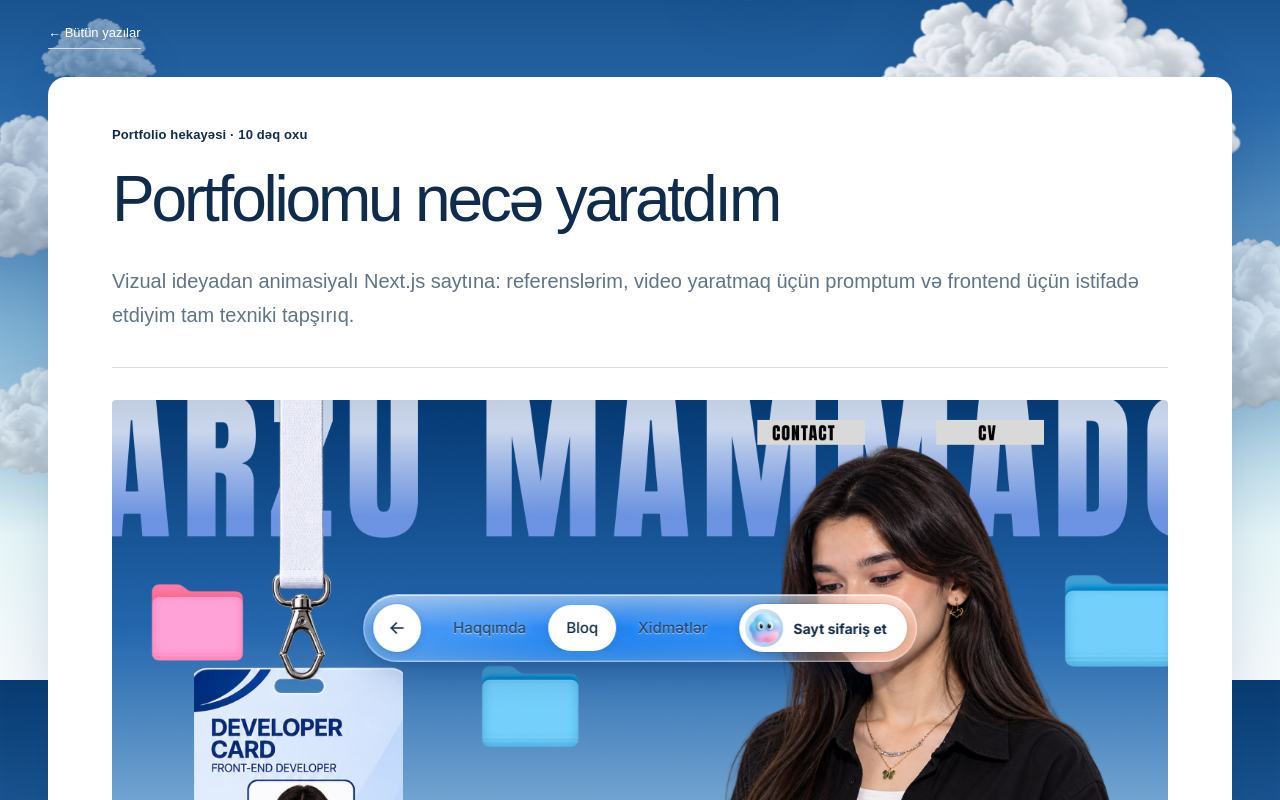
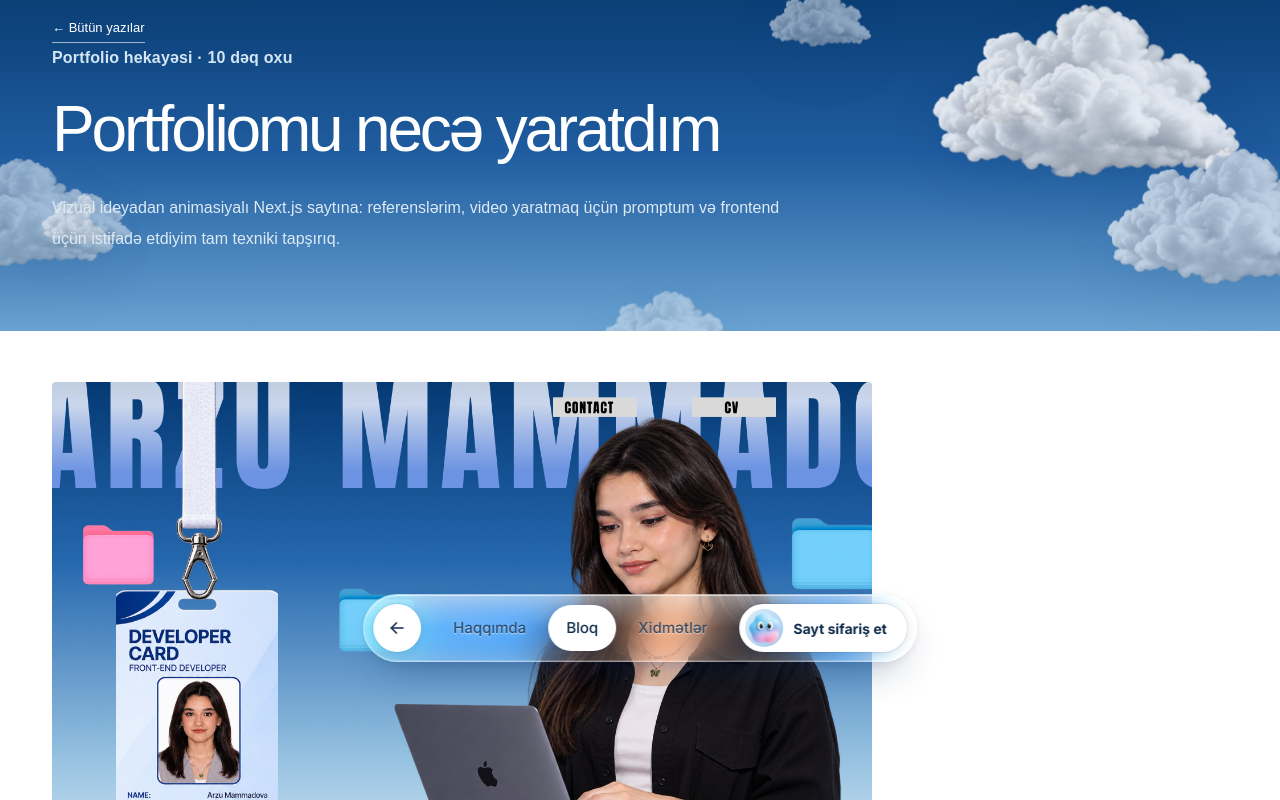
Before and after one commit to arzummammadova/Me, a Next.js app: page /az/blog/portfolio in a window 1280 px wide. Shown: the part 120-920 px from the top of the page. Built offline with nearby package versions, Linux system fonts and the light colour scheme.

Commit message:
Subpages: sky hero band with clouds, white body, tidier 1240px container

```diff
--- a/app/[locale]/blog/[slug]/page.tsx
+++ b/app/[locale]/blog/[slug]/page.tsx
@@ -3,6 +3,7 @@ import { getTranslations, setRequestLocale } from "next-intl/server";
 import { Link } from "@/i18n/navigation";
 import { articleIds } from "@/data/profile";
 import { PortfolioStory } from "@/components/portfolio-story";
+import { SkyClouds } from "@/components/sky-clouds";
 export default async function Article({
   params,
 }: {
@@ -14,16 +15,21 @@ export default async function Article({
   const t = await getTranslations("blog");
   return (
     <main id="main" className="content-page article-page">
+      <section className="page-hero">
+        <SkyClouds />
+        <div className="page-heading">
           <Link className="text-link" href="/blog">
             ← {t("back")}
           </Link>
-      <div className="page-body">
-      <article>
           <p className="eyebrow">
           {t(`${slug}.category`)} · {t(slug === "portfolio" ? "portfolio.readTime" : "readTime")}
         </p>
           <h1>{t(`${slug}.title`)}</h1>
           <p className="article-lead">{t(`${slug}.excerpt`)}</p>
+        </div>
+      </section>
+      <div className="page-body">
+      <article>
         {slug === "portfolio" ? <PortfolioStory /> : [1, 2, 3].map((n) => (
           <section key={n}>
             <h2>{t(`${slug}.heading${n}`)}</h2>
--- a/app/[locale]/layout.tsx
+++ b/app/[locale]/layout.tsx
@@ -5,7 +5,6 @@ import { getMessages, setRequestLocale } from "next-intl/server";
 import { notFound } from "next/navigation";
 import { routing } from "@/i18n/routing";
 import { Header } from "@/components/header";
-import { SkyClouds } from "@/components/sky-clouds";
 import { Footer } from "@/components/footer";
 import { HomeMascot } from "@/components/home-mascot";
 import { FloatingDock } from "@/components/floating-dock";
@@ -44,7 +43,6 @@ export default async function LocaleLayout({
     <html lang={locale} className={inter.variable}>
       <body>
         <NextIntlClientProvider messages={messages}>
-          <SkyClouds />
           <Header />
           {children}
           <Footer />
--- a/app/[locale]/projects/[slug]/page.tsx
+++ b/app/[locale]/projects/[slug]/page.tsx
@@ -2,6 +2,7 @@ import type { Metadata } from "next";
 import Image from "next/image";
 import { notFound } from "next/navigation";
 import { getTranslations, setRequestLocale } from "next-intl/server";
+import { SkyClouds } from "@/components/sky-clouds";
 import { ServiceIcon } from "@/components/service-icon";
 import { Link } from "@/i18n/navigation";
 import { routing } from "@/i18n/routing";
@@ -77,6 +78,8 @@ export default async function ProjectDetails({ params }: { params: Params }) {
   return (
     <>
       <main id="main" className="content-page projectsPage-page project-detail-page">
+        <section className="page-hero">
+          <SkyClouds />
             <div className="page-heading detail-heading">
               <Link className="back-link" href="/projects">
                 <ServiceIcon name="arrowRight" size={18} />
@@ -87,6 +90,7 @@ export default async function ProjectDetails({ params }: { params: Params }) {
                 <p className="page-intro">{t(`roles.${project.id}`)}</p>
               ) : null}
             </div>
+        </section>
 
         <div className="page-body detail-body">
           <figure className={"detail-hero" + (hero ? "" : " is-empty")}>
--- a/app/globals.css
+++ b/app/globals.css
@@ -3428,8 +3428,6 @@ body:not(:has(.content-page)) .sky-clouds { display: none; }
 /* END dock-liquid */
 
 /* BEGIN services-editorial */
-.services-page.content-page { max-width: 1480px; padding-left: clamp(16px, 3vw, 40px); padding-right: clamp(16px, 3vw, 40px); }
-.services-page .page-body { padding: clamp(24px, 3vw, 40px); background: #fbfcfd; }
 .svc-toolbar {
   display: flex; flex-wrap: wrap; align-items: center; justify-content: space-between;
   gap: 14px 32px; margin-bottom: clamp(22px, 2.4vw, 34px);
@@ -3505,8 +3503,6 @@ body:not(:has(.content-page)) .sky-clouds { display: none; }
 /* END services-editorial */
 
 /* BEGIN projects-editorial */
-.projectsPage-page.content-page:not(.project-detail-page) { max-width: 1480px; padding-left: clamp(16px, 3vw, 40px); padding-right: clamp(16px, 3vw, 40px); }
-.projectsPage-page:not(.project-detail-page) .page-body { padding: clamp(24px, 3vw, 40px); background: #fbfcfd; }
 .proj-link { display: block; color: inherit; text-decoration: none; }
 .proj-link:focus-visible { outline: 2px solid #2f5bd3; outline-offset: 4px; }
 .proj-browse .svc-meta h2 { margin: 18px 0 4px; font-size: 22px; font-weight: 400; color: #111827; letter-spacing: -0.01em; }
@@ -3526,3 +3522,60 @@ body:not(:has(.content-page)) .sky-clouds { display: none; }
 .tone-p4 { background: linear-gradient(140deg, #064e57 0%, #0e9f9a 60%, #7ae7c7 100%); }
 .tone-p5 { background: linear-gradient(140deg, #312e81 0%, #5a3fd6 55%, #9b8cff 100%); }
 /* END projects-editorial */
+
+/* BEGIN sky-hero */
+/* Subpages: sky band only behind the header + hero; white page below. */
+body:has(.content-page) { background: #fff; }
+.site-header.page-header { background: #083b71; }
+main.content-page {
+  max-width: none;
+  margin: 0;
+  padding: 0 0 130px;
+  min-height: 0;
+}
+.page-hero {
+  position: relative;
+  overflow: hidden;
+  isolation: isolate;
+  background: linear-gradient(180deg, #083b71 0%, #1f5c9f 48%, #6aa3d2 100%);
+  padding: clamp(18px, 2.4vw, 34px) 0 clamp(54px, 6vw, 96px);
+}
+main.content-page .page-hero > .page-heading {
+  position: relative;
+  z-index: 1;
+  max-width: 1240px;
+  margin: 0 auto;
+  padding: 0 clamp(18px, 3vw, 32px);
+}
+.page-hero .page-intro { max-width: 640px; }
+.page-hero .article-lead { color: #dceaf6; max-width: 760px; border-bottom: 0; padding-bottom: 0; margin-bottom: 0; }
+.page-hero .text-link { color: #fff; border-bottom-color: rgba(255, 255, 255, .6); }
+main.content-page > .page-body {
+  max-width: 1240px;
+  margin: clamp(32px, 4vw, 56px) auto 0;
+  padding: 0 clamp(18px, 3vw, 32px);
+  background: transparent;
+  border-radius: 0;
+  box-shadow: none;
+}
+main.article-page > .page-body article { max-width: 820px; }
+main.project-detail-page > .page-body { padding-top: 0; padding-bottom: 0; }
+/* clouds live inside the hero now */
+.page-hero .sky-clouds { position: absolute; inset: 0; z-index: 0; }
+.page-hero .sky-cloud-1 { width: clamp(220px, 24vw, 420px); top: 6%; right: 3%; opacity: .9; }
+.page-hero .sky-cloud-2 { width: clamp(90px, 8vw, 150px); top: 4%; right: 34%; opacity: .55; }
+.page-hero .sky-cloud-3 { width: clamp(160px, 15vw, 280px); top: 52%; left: -7vw; opacity: .55; }
+.page-hero .sky-cloud-4 { width: clamp(190px, 19vw, 330px); top: 50%; right: -7vw; opacity: .7; }
+.page-hero .sky-cloud-5 { width: clamp(90px, 7vw, 130px); top: 62%; right: 24%; opacity: .5; }
+.page-hero .sky-cloud-6 { width: clamp(130px, 11vw, 200px); top: auto; bottom: -14%; left: auto; right: 44%; opacity: .45; }
+.page-hero .sky-cloud-7 { width: clamp(80px, 6vw, 120px); top: 30%; right: 16%; opacity: .5; }
+@media (max-width: 1024px) {
+  .page-hero .sky-cloud-6 { display: none; }
+}
+@media (max-width: 768px) {
+  .page-hero .sky-cloud-1 { width: 44vw; top: 2%; right: -12vw; opacity: .55; }
+  .page-hero .sky-cloud-3 { width: 34vw; top: 70%; left: -16vw; opacity: .4; }
+  .page-hero .sky-cloud-5 { width: 18vw; top: 80%; right: 6%; opacity: .4; }
+  main.content-page > .page-body { padding: 0 18px; }
+}
+/* END sky-hero */
--- a/components/page-shell.tsx
+++ b/components/page-shell.tsx
@@ -1,4 +1,6 @@
 import { useTranslations } from "next-intl";
+import { SkyClouds } from "@/components/sky-clouds";
+
 export function PageShell({
   section,
   children,
@@ -10,10 +12,13 @@ export function PageShell({
   const intro = t.has("intro") ? t("intro") : "";
   return (
     <main id="main" className={"content-page " + section + "-page"}>
-      <div className="page-heading">
-        <h1>{t("title")}</h1>
-        {intro ? <p className="page-intro">{intro}</p> : null}
-      </div>
+      <section className="page-hero">
+        <SkyClouds />
+        <div className="page-heading">
+          <h1>{t("title")}</h1>
+          {intro ? <p className="page-intro">{intro}</p> : null}
+        </div>
+      </section>
       <div className="page-body">{children}</div>
     </main>
   );
```
Lines whose indentation alone changed are shown as unchanged.
